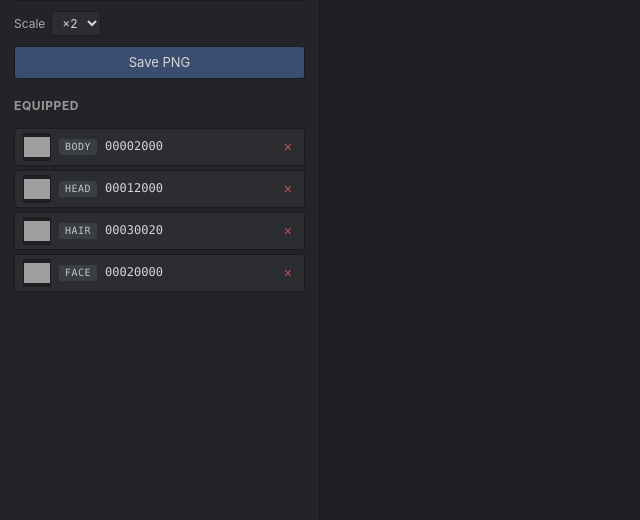
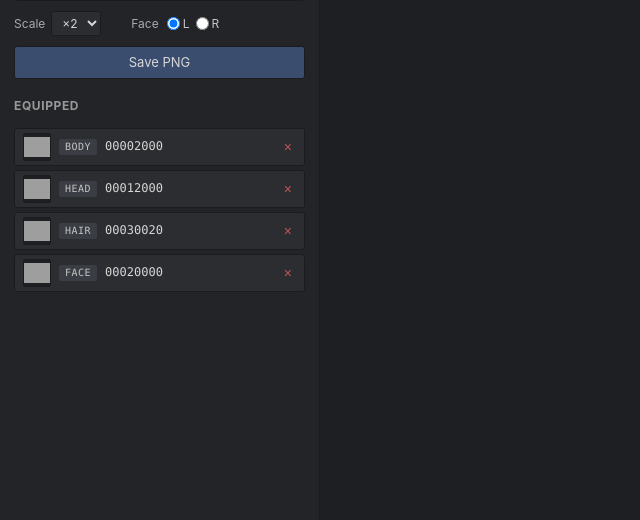
Before and after one commit to Leonana69/wz-python, a Flask app: template server/templates/character.html in a window 1280 px wide. Shown: the part 280-800 px from the top of the page, without its empty margins (0-640 px from the left). Run offline with Flask 3, Linux system fonts and the light colour scheme; the template is opened without the code that fills it, so the values that code supplies are empty; parts of the project's set-up code (start-up, migrations or seed data) failed here and were passed over; some libraries are stand-ins or nearby versions; grey boxes are pictures that could not be loaded.

Commit message:
Character Builder: complete the L/R facing toggle (server + markup)
The CSS and JS for the Face L/R radios already shipped, but the
matching ``<input>`` elements in character.html and the ``?flip=1``
query-string handler in /api/character/compose were left
uncommitted, so the toggle was wired up on the client but had
nothing to bind to and the server ignored the param. Add both
pieces so the existing JS state actually reaches PIL's
``Image.FLIP_LEFT_RIGHT``.

Co-Authored-By: Claude Opus 4.7 (1M context) <noreply@anthropic.com>

```diff
--- a/server/app.py
+++ b/server/app.py
@@ -939,8 +939,9 @@ def create_app(wz_path: str, region: str = "auto", version: Optional[int] = None
         if pose is not None and pose not in SUPPORTED_POSES:
             pose = None  # silently fall through to auto-detect
         ear_type = request.args.get("ear", "").strip() or DEFAULT_EAR_TYPE
+        flip = request.args.get("flip", "").lower() in ("1", "true", "yes")
         try:
-            img = renderer.compose(ids, pose=pose, ear_type=ear_type)
+            img = renderer.compose(ids, pose=pose, ear_type=ear_type, flip=flip)
         except Exception as exc:
             print(f"  [compose error] {exc}", flush=True)
             abort(500, f"compose failed: {exc}")
--- a/server/templates/character.html
+++ b/server/templates/character.html
@@ -33,6 +33,11 @@
         </label>
         <div id="char-pose" class="char-pose" hidden></div>
         <div id="char-ear" class="char-ear" hidden></div>
+        <div id="char-facing" class="char-facing">
+          <span class="facing-label">Face</span>
+          <label><input type="radio" name="char-facing" value="left" checked>L</label>
+          <label><input type="radio" name="char-facing" value="right">R</label>
+        </div>
       </div>
       <div class="char-controls char-controls-actions">
         <button id="char-export" type="button">Save PNG</button>
```
